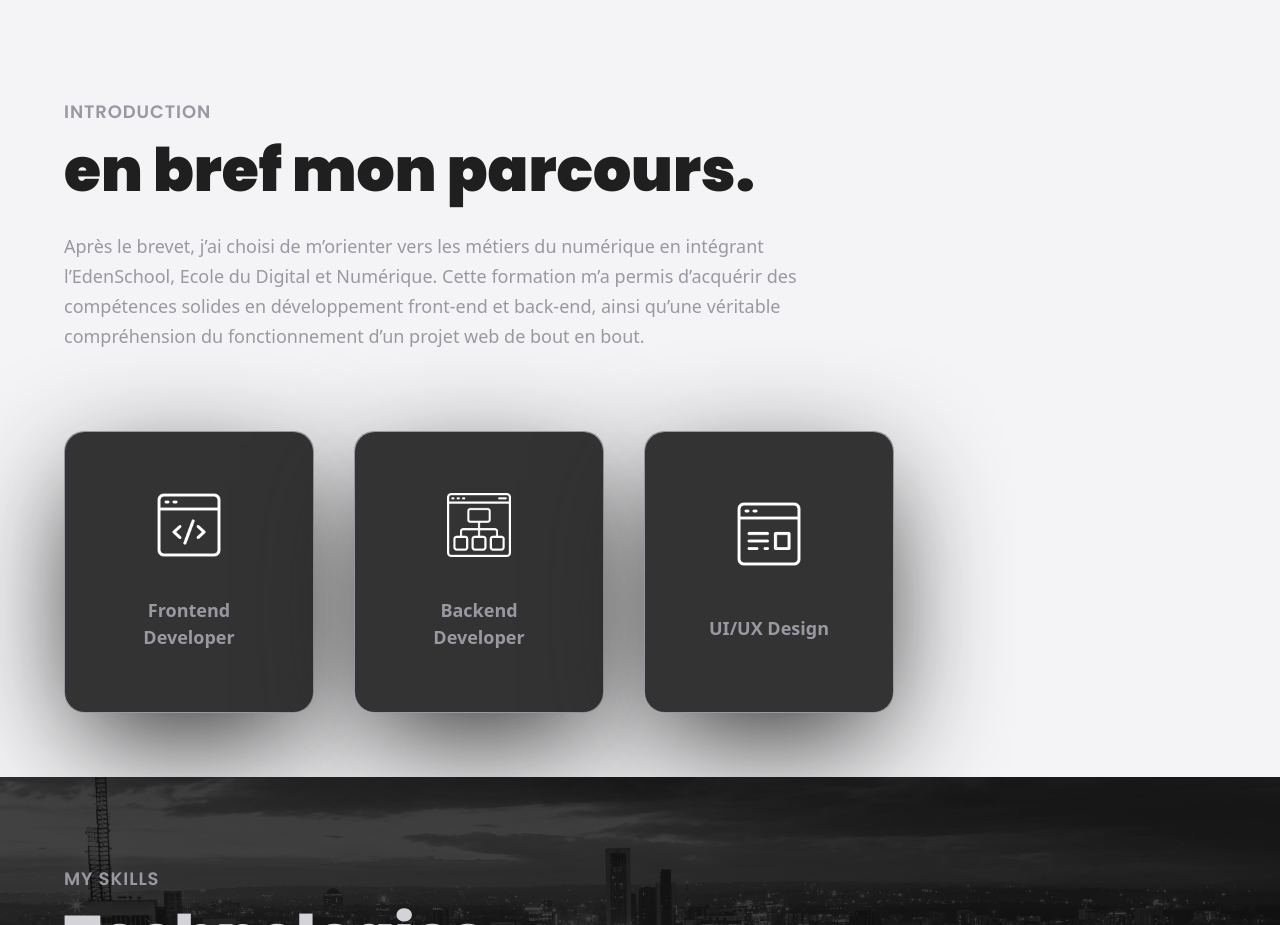
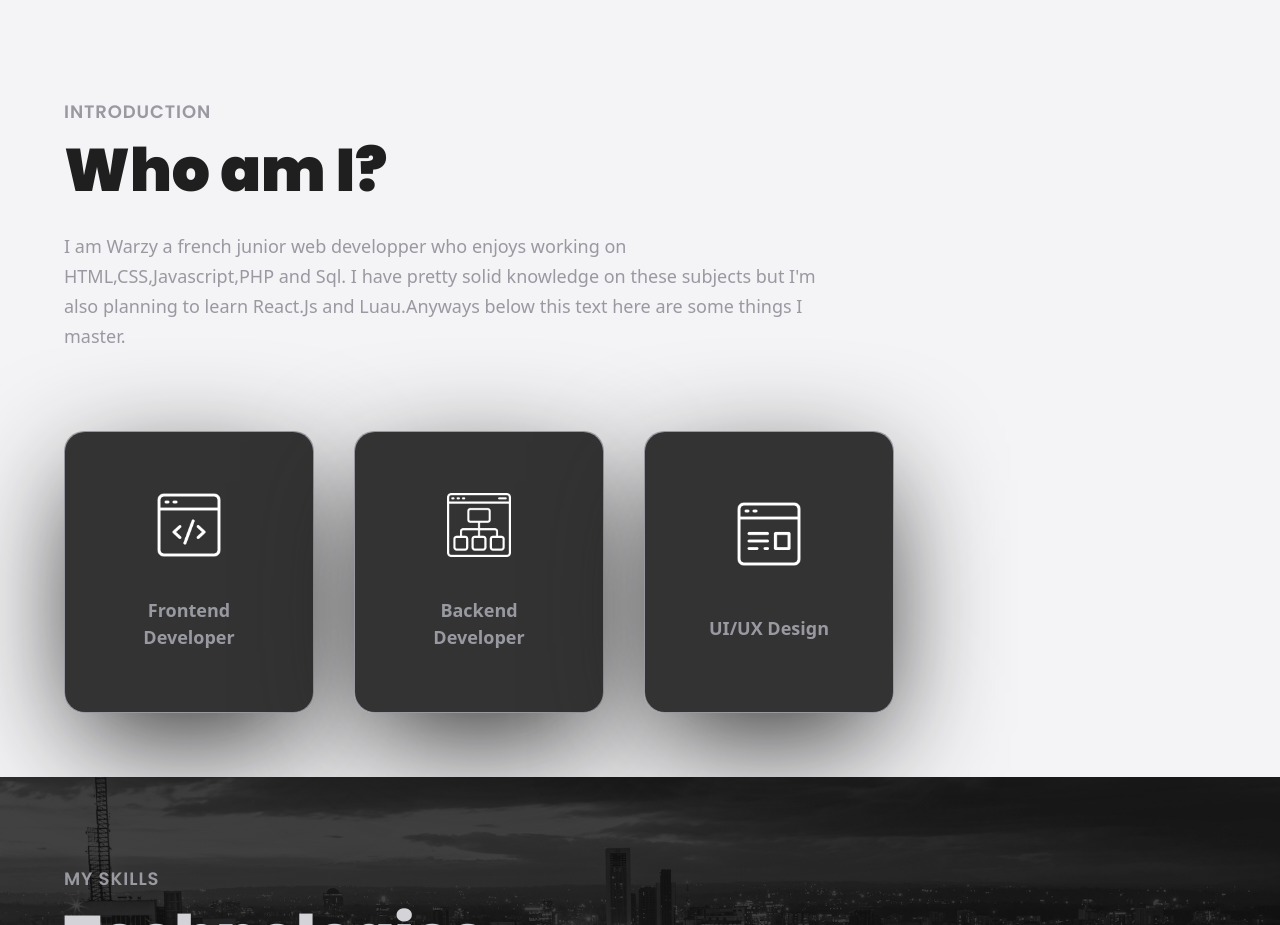
Before and after one commit to Warzy5/warren-portfolio, a React (Vite) app: page / in a window 1280 px wide. Shown: the part 820-1745 px from the top of the page. Built offline with nearby package versions, Linux system fonts and the light colour scheme.

Commit message:
added this block of text

```diff
--- a/src/components/About.jsx
+++ b/src/components/About.jsx
@@ -31,13 +31,14 @@ const About = () => {
     <div className="-mt-[6rem]">
       <motion.div variants={textVariant()}>
         <p className={styles.sectionSubText}>Introduction</p>
-        <h2 className={styles.sectionHeadText}>en bref mon parcours.</h2>
+        <h2 className={styles.sectionHeadText}>Who am I?</h2>
       </motion.div>
 
       <motion.p
         variants={fadeIn('', '', 0.1, 1)}
         className="mt-4 text-taupe text-[18px] max-w-3xl leading-[30px]">
-        Après le brevet, j’ai choisi de m’orienter vers les métiers du numérique en intégrant l’EdenSchool, Ecole du Digital et Numérique. Cette formation m’a permis d’acquérir des compétences solides en développement front-end et back-end, ainsi qu’une véritable compréhension du fonctionnement d’un projet web de bout en bout.
+        I am Warzy a french junior web developper who enjoys working on HTML,CSS,Javascript,PHP and Sql.
+        I have pretty solid knowledge on these subjects but I'm also planning to learn React.Js and Luau.Anyways below this text here are some things I master.
       </motion.p>
 
       <div className="mt-20 flex flex-wrap gap-10">
```
